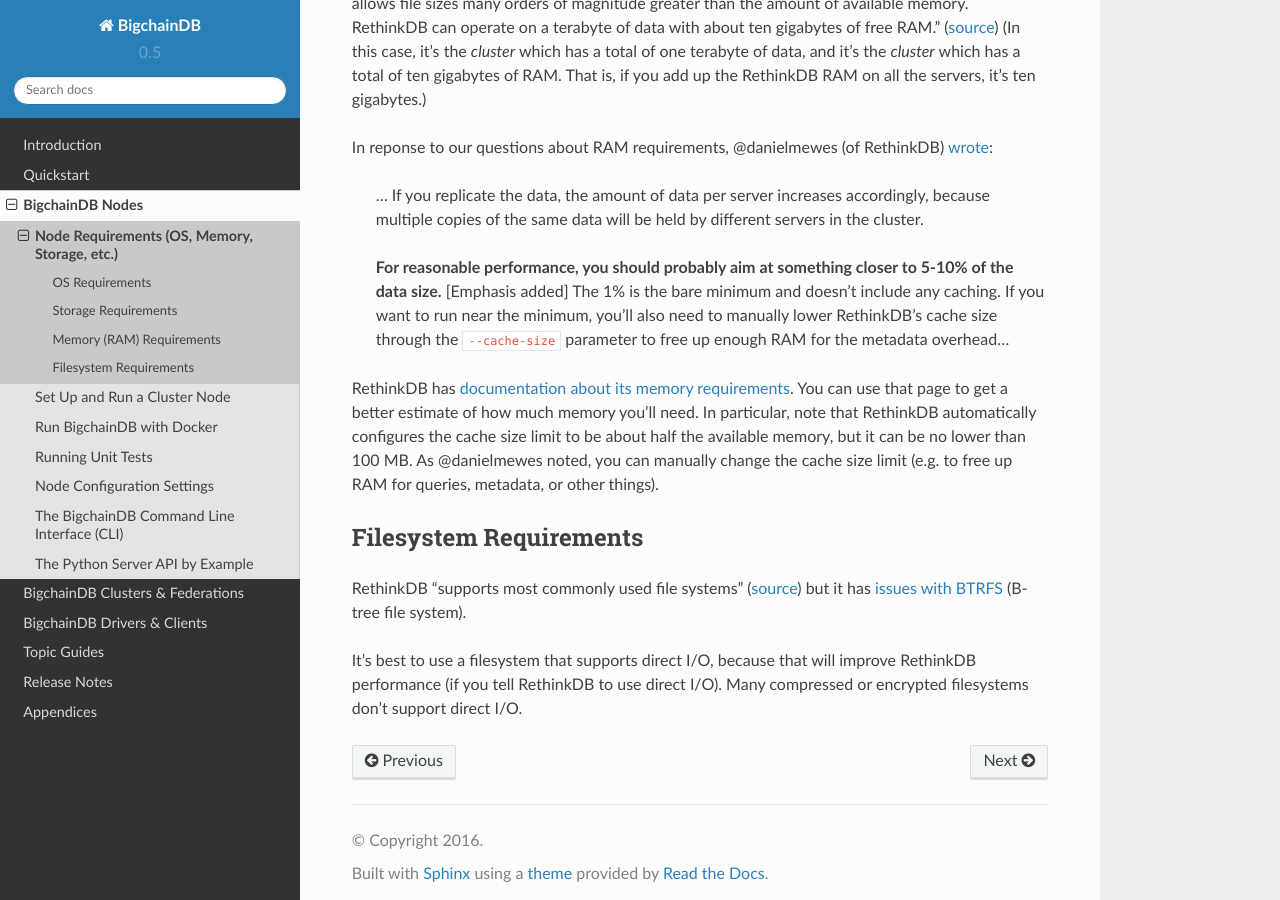
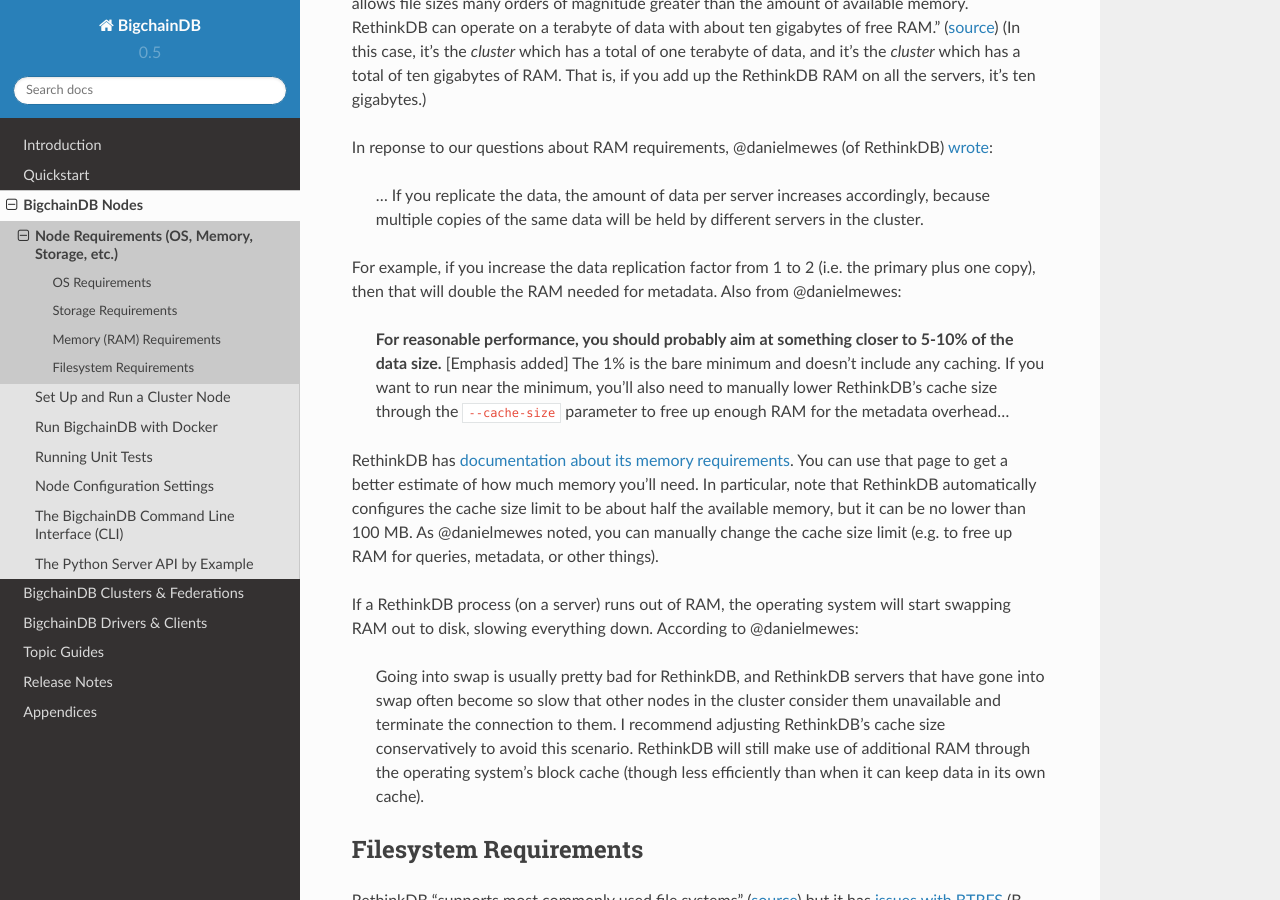
Before and after one commit to bigchaindb/bigchaindb, a Sphinx documentation site: the page built from docs/source/nodes/node-requirements.md, in a window 1280 px wide and 900 px high, scrolled down 1417 px. Built offline with Sphinx 7.4.7 and the Read the Docs theme 2.0.0, drawn with Linux system fonts in a browser that asks for light colours.

Commit message:
Docs: more notes on RAM requirements

```diff
--- a/docs/source/nodes/node-requirements.md
+++ b/docs/source/nodes/node-requirements.md
@@ -42,9 +42,15 @@
 
 > ... If you replicate the data, the amount of data per server increases accordingly, because multiple copies of the same data will be held by different servers in the cluster.
 
+For example, if you increase the data replication factor from 1 to 2 (i.e. the primary plus one copy), then that will double the RAM needed for metadata. Also from @danielmewes:
+
 > **For reasonable performance, you should probably aim at something closer to 5-10% of the data size.** [Emphasis added] The 1% is the bare minimum and doesn't include any caching. If you want to run near the minimum, you'll also need to manually lower RethinkDB's cache size through the `--cache-size` parameter to free up enough RAM for the metadata overhead...
 
 RethinkDB has [documentation about its memory requirements](https://rethinkdb.com/docs/memory-usage/). You can use that page to get a better estimate of how much memory you'll need. In particular, note that RethinkDB automatically configures the cache size limit to be about half the available memory, but it can be no lower than 100 MB. As @danielmewes noted, you can manually change the cache size limit (e.g. to free up RAM for queries, metadata, or other things).
+
+If a RethinkDB process (on a server) runs out of RAM, the operating system will start swapping RAM out to disk, slowing everything down. According to @danielmewes:
+
+> Going into swap is usually pretty bad for RethinkDB, and RethinkDB servers that have gone into swap often become so slow that other nodes in the cluster consider them unavailable and terminate the connection to them. I recommend adjusting RethinkDB's cache size conservatively to avoid this scenario. RethinkDB will still make use of additional RAM through the operating system's block cache (though less efficiently than when it can keep data in its own cache).
 
 
 ## Filesystem Requirements
```
